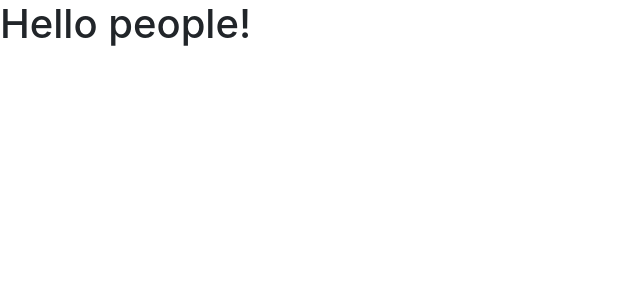
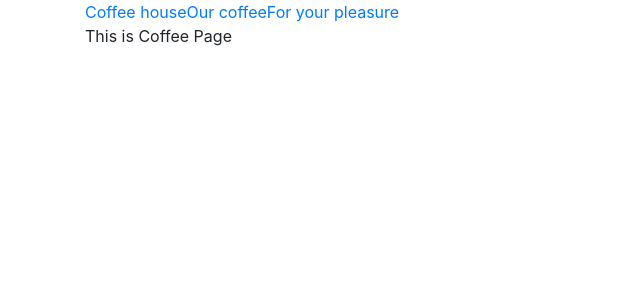
Before and after one commit to Radist-electric/ReactJS-diploma, a React (Create React App) app: page /coffee in a window 1280 px wide. Shown: the top 300 px of the page, without its empty margins (0-640 px from the left). Built offline with nearby package versions, Linux system fonts and the light colour scheme.

Commit message:
I've done the routing

```diff
--- a/package.json
+++ b/package.json
@@ -7,6 +7,7 @@
     "node-sass": "^4.11.0",
     "react": "^16.8.1",
     "react-dom": "^16.8.1",
+    "react-router-dom": "^4.3.1",
     "react-scripts": "2.1.3",
     "reactstrap": "^7.1.0"
   },
--- a/src/components/app/app.js
+++ b/src/components/app/app.js
@@ -1,10 +1,23 @@
 import React from 'react';
+import {Container} from 'reactstrap';
+import Header from '../header';
+import {BrowserRouter as Router, Route} from 'react-router-dom';
+import {CoffeePage, PleasurePage} from '../pages';
 
 const App = () => {
     return (
-        <>
-            <h1>Hello people!</h1>
-        </>
+        <Router>
+            <div className="app">
+                <Container>
+                    <Header/>
+                </Container>
+                <Container>
+                    <Route path='/' exact component={() => <p>This is the main page</p>}/>
+                    <Route path='/coffee' component={CoffeePage}/>
+                    <Route path='/pleasure' exact component={PleasurePage}/>
+                </Container>
+            </div>
+        </Router>
     );
 };
 
--- /dev/null
+++ b/src/components/header/header.js
@@ -0,0 +1,15 @@
+import React from 'react';
+import {Link} from 'react-router-dom';
+
+
+const Header = () => {
+    return (
+        <>
+        <Link to='/'>Coffee house</Link>
+        <Link to='/coffee/'>Our coffee</Link>
+        <Link to='/pleasure/'>For your pleasure</Link>
+        </>
+    );
+};
+
+export default Header;
--- /dev/null
+++ b/src/components/header/index.js
@@ -0,0 +1,2 @@
+import Header from './header';
+export default Header;
--- /dev/null
+++ b/src/components/pages/coffeePage.js
@@ -0,0 +1,9 @@
+import React from 'react';
+
+const CoffeePage = () => {
+    return (
+        <p>This is Coffee Page</p>
+    );
+};
+
+export default CoffeePage;
--- /dev/null
+++ b/src/components/pages/index.js
@@ -0,0 +1,4 @@
+import CoffeePage from './coffeePage';
+import PleasurePage from './pleasurePage';
+
+export {CoffeePage, PleasurePage};
--- /dev/null
+++ b/src/components/pages/pleasurePage.js
@@ -0,0 +1,9 @@
+import React from 'react';
+
+const PleasurePage = () => {
+    return (
+        <p>This is Pleasure Page</p>
+    );
+};
+
+export default PleasurePage;
```
Also changed, not shown: 1 other file (tests, documents, lock files or other folders).
